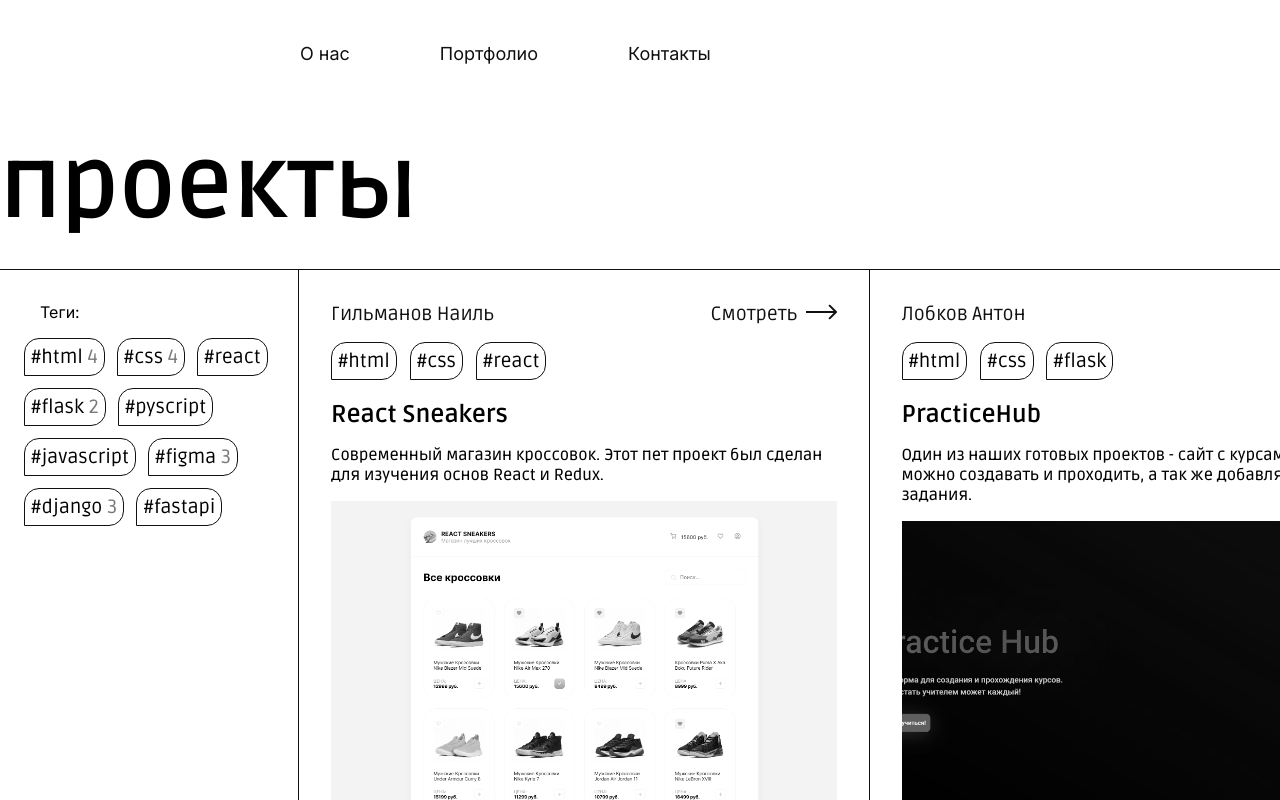
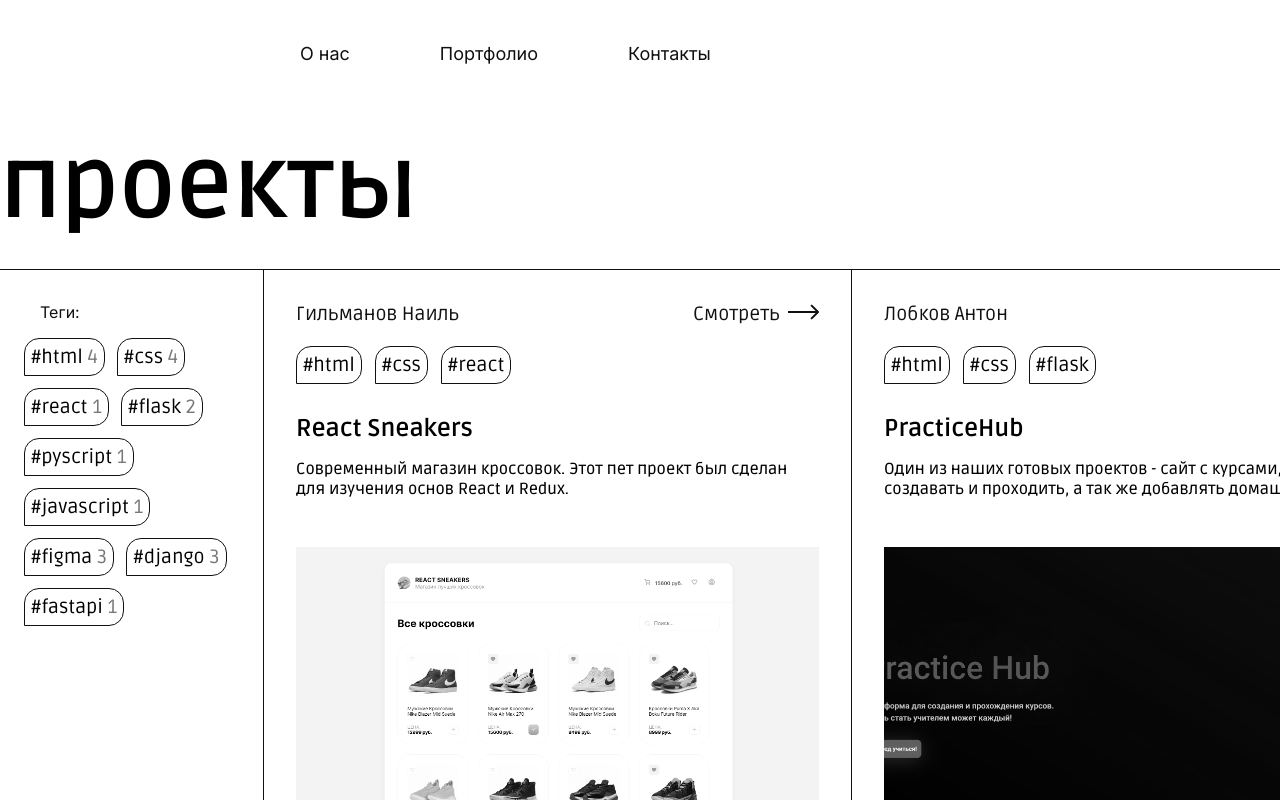
Before and after one commit to sonia13marker/our_team_project, a React (Create React App) app: page /portfolio in a window 1280 px wide. Shown: the top 800 px of the page. Built offline with nearby package versions, Linux system fonts and the light colour scheme.

Commit message:
некоторые правки

```diff
--- a/package.json
+++ b/package.json
@@ -8,10 +8,15 @@
     "@testing-library/user-event": "^13.5.0",
     "autoprefixer": "^10.4.13",
     "classnames": "^2.3.2",
+    "i18next": "^22.4.5",
+    "i18next-browser-languagedetector": "^7.0.1",
+    "i18next-http-backend": "^2.1.0",
     "postcss": "^8.4.20",
     "postcss-cli": "^10.1.0",
     "react": "^18.2.0",
     "react-dom": "^18.2.0",
+    "react-i18next": "^12.1.1",
+    "react-intl": "^6.2.5",
     "react-router": "^6.4.5",
     "react-router-dom": "^6.4.5",
     "react-scripts": "5.0.1",
--- a/src/components/Map/style.module.css
+++ b/src/components/Map/style.module.css
@@ -8,7 +8,8 @@
 .wrapper__h3 {
     margin: 0;
     padding: 0;
-    font-family: 'Inter', sans-serif;
+    /*'Inter',*/
+    font-family: sans-serif;
     font-weight: 400;
     font-size: 5vw;
     line-height: 103px;
--- a/src/pages/MainPage/MainPage.jsx
+++ b/src/pages/MainPage/MainPage.jsx
@@ -4,6 +4,9 @@ import {LeftPanel} from "../../components/LeftPanel/LeftPanel";
 import {ContactsPage} from '../ContactsPage/ContactsPage';
 
 export const MainPage = () => {
+
+
+
     return (
         <>
             <div className={style.main_page}>
--- a/src/pages/PortfolioPage/PortfolioPage.jsx
+++ b/src/pages/PortfolioPage/PortfolioPage.jsx
@@ -23,7 +23,7 @@ function Tag({tag}) {
 
     return <div className={style.tag}>
         <span>#{renderTag[0]}</span>
-        <span>{renderTag[1] === 1 ? "" : " " + renderTag[1]}</span>
+        <span>{renderTag[1] === 1 ? " 1" : " " + renderTag[1]}</span>
     </div>
 }
 
@@ -31,7 +31,7 @@ function Project({project}) {
     return <div className={style.project}>
         <div className={style.project__header}>
             <span>{project.author}</span>
-            <a href={project.link}>Смотреть<img src={arrow} alt="arrow"/></a>
+            <a href={project.link} target="_blank">Смотреть<img src={arrow} alt="arrow"/></a>
         </div>
         <div className={style.project__tags}>
             {
--- a/src/pages/PortfolioPage/style.module.css
+++ b/src/pages/PortfolioPage/style.module.css
@@ -19,18 +19,19 @@
     width: 100%;
     margin-top: 1.5rem;
     border-top: 1px solid #111;
+    margin-bottom: -25px;
 }
 
 .tags {
     width: fit-content;
-    max-width: 250px;
+    max-width: 215px;
     border-right: 1px solid #111;
     padding: 2rem 1.5rem 0 1.5rem;
 }
 
 .tags__header {
     margin-left: 1rem;
-    color: #000;
+    color: #111;
 }
 
 .tag {
@@ -69,6 +70,7 @@
     border-right: 1px solid #111;
     font-family: "Ruda", sans-serif;
     border-bottom: 1px solid #111;
+    padding-bottom: 2rem;
 }
 
 .project__header {
@@ -93,6 +95,7 @@
     display: flex;
     flex-wrap: wrap;
     gap: 0.8rem;
+    margin: 20px 0 30px;
 }
 
 .project__name {
@@ -101,11 +104,13 @@
 
 .project__description {
     font-weight: 500;
+    margin-top: 30px;
 }
 
 .project__image {
     width: 100%;
-    margin-top: 1rem;
+    margin-top: 3rem;
+    margin-bottom: 1rem;
     height: 20rem;
     object-fit: cover;
     filter: saturate(0);
```
Also changed, not shown: src/index.js (line endings or trailing spaces), src/pages/PortfolioPage/images/metalbase.png, 1 other file (tests, documents, lock files or other folders).
